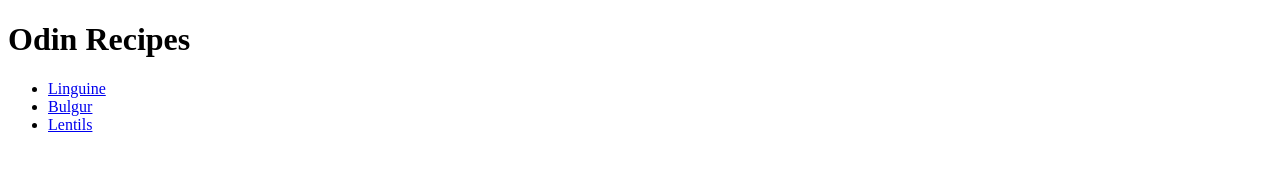
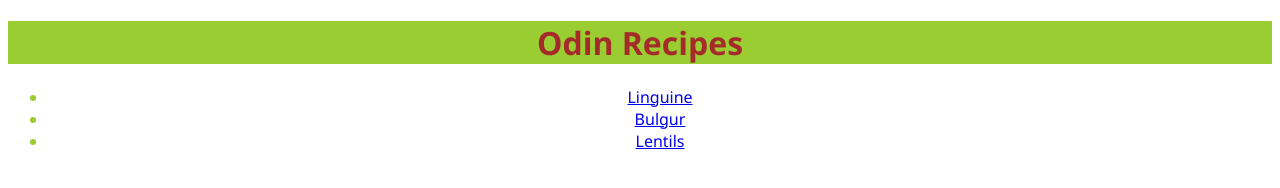
Before and after one commit to airnesto9/odin-recipes, a plain HTML site: page index.html in a window 1280 px wide. Drawn offline with Linux system fonts and the light colour scheme.

Commit message:
create links to stylesheets

```diff
--- a/index.html
+++ b/index.html
@@ -5,6 +5,7 @@
     <meta http-equiv="X-UA-Compatible" content="IE=edge">
     <meta name="viewport" content="width=device-width, initial-scale=1.0">
     <title>ODIN recipes</title>
+    <link rel="stylesheet" href="style.css">
 </head>
 <body>
     <h1>Odin Recipes</h1>
--- /dev/null
+++ b/style.css
@@ -0,0 +1,12 @@
+* {
+    font-family: 'Segoe UI', Tahoma, Geneva, Verdana, sans-serif;
+}
+h1 {
+    text-align: center;
+    color: brown;
+    background-color: yellowgreen;
+}
+li {
+    text-align: center;
+    color: yellowgreen;
+}
```
Also changed, not shown: recipes/bulgur.html (+1 -0 lines), recipes/lentils.html (+1 -0 lines), recipes/lingune.html (+1 -0 lines).
